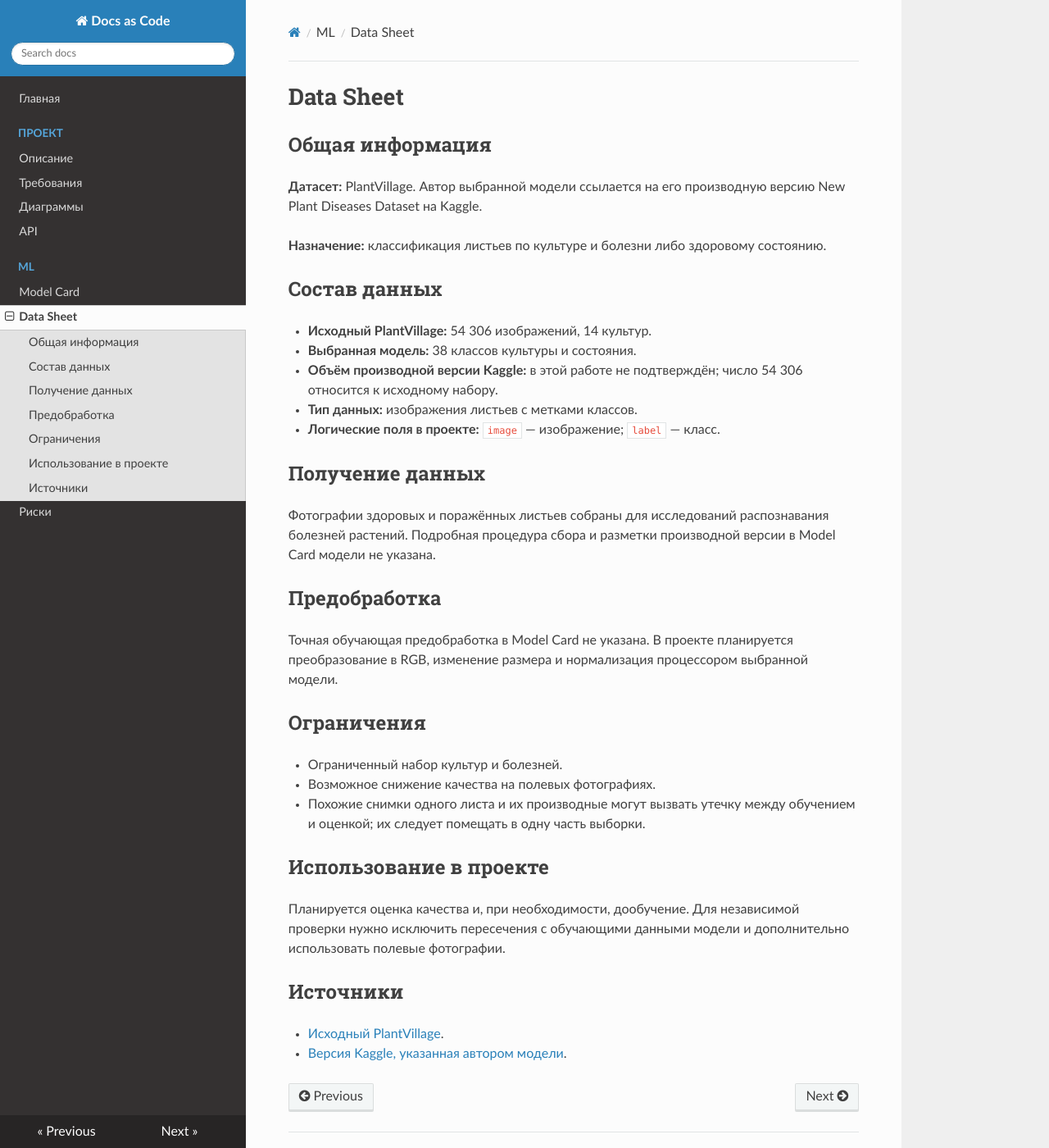
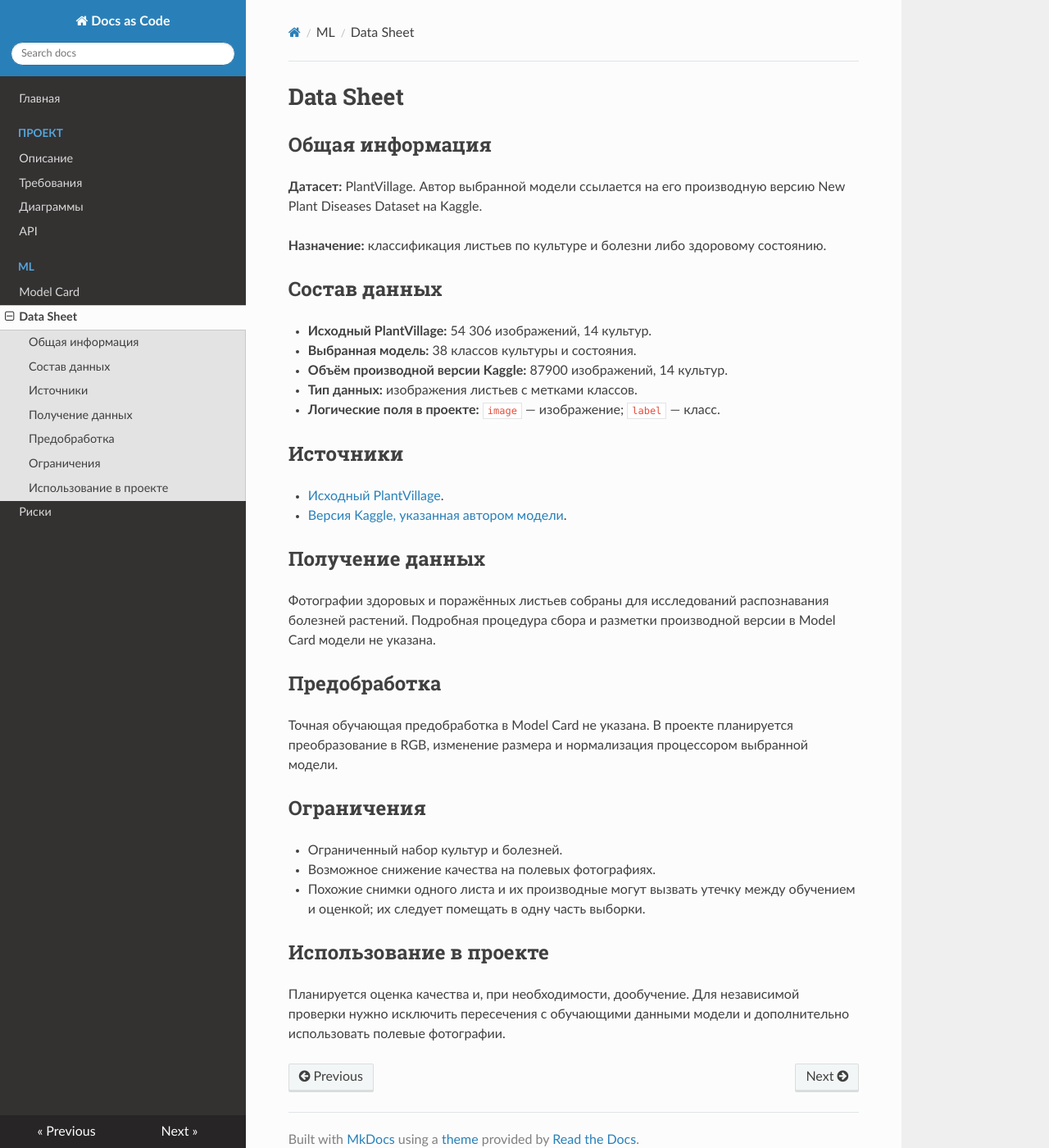
Before and after one commit to TM1550/docs-as-code, an MkDocs documentation site: the page built from docs/ml/dataset.md, in a window 1280 px wide and 1400 px high. Shown: the whole window at 82% size. Built offline with MkDocs 1.6.1, drawn with Linux system fonts in a browser that asks for light colours; nearby versions of some CDN libraries.

Commit message:
add new information about dataset

```diff
--- a/docs/ml/dataset.md
+++ b/docs/ml/dataset.md
@@ -10,9 +10,14 @@
 
 - **Исходный PlantVillage:** 54 306 изображений, 14 культур.
 - **Выбранная модель:** 38 классов культуры и состояния.
-- **Объём производной версии Kaggle:** в этой работе не подтверждён; число 54 306 относится к исходному набору.
+- **Объём производной версии Kaggle:** 87900 изображений, 14 культур.
 - **Тип данных:** изображения листьев с метками классов.
 - **Логические поля в проекте:** `image` — изображение; `label` — класс.
+
+## Источники
+
+- [Исходный PlantVillage](https://github.com/spMohanty/PlantVillage-Dataset).
+- [Версия Kaggle, указанная автором модели](https://www.kaggle.com/datasets/vipoooool/new-plant-diseases-dataset).
 
 ## Получение данных
 
```
Also changed, not shown: other parts of docs/ml/dataset.md (+0 -5 lines), docs/ml/model-card.md (+5 -5 lines).
